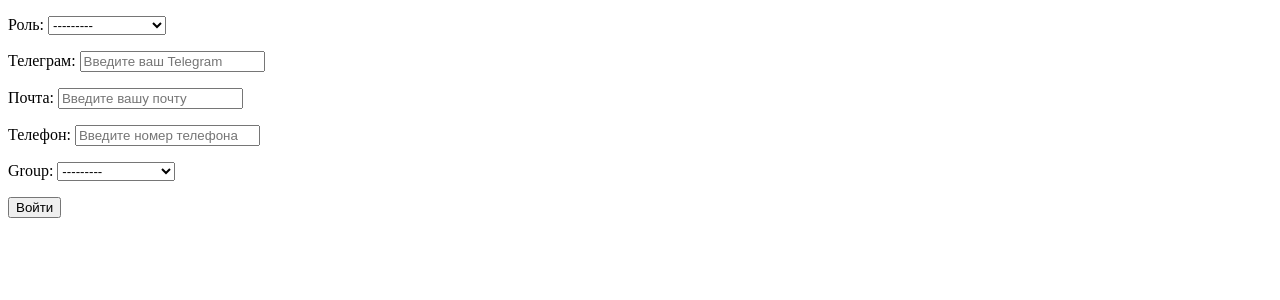
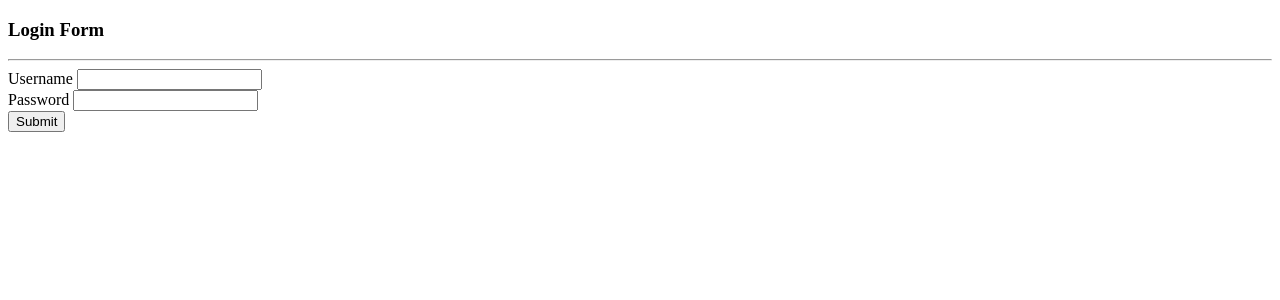
Before and after one commit to Nastik008/projj, a Django app: template users/templates/users/login.html in a window 1280 px wide. Shown: the top 300 px of the page. Run offline with Django 5.2, Linux system fonts and the light colour scheme; the template is opened without the code that fills it: values that come from a table or form of the project are taken from there, others are empty.

Commit message:
login form and other

```diff
--- a/monitoringip/settings.py
+++ b/monitoringip/settings.py
@@ -124,3 +124,6 @@ STATIC_URL = 'static/'
 # https://docs.djangoproject.com/en/5.1/ref/settings/#default-auto-field
 
 DEFAULT_AUTO_FIELD = 'django.db.models.BigAutoField'
+
+LOGIN_URL = '/login/'
+LOGIN_REDIRECT_URL = '/login/'
--- a/users/forms.py
+++ b/users/forms.py
@@ -1,27 +1,31 @@
 from django import forms
-from .models import UserProfile
-from django.contrib.auth.models import Group
-from django.contrib.auth.forms import UserCreationForm
+# from .models import UserProfile
+# from django.contrib.auth.models import Group
+# from django.contrib.auth.forms import UserCreationForm
 
-class UserProfileForm(forms.ModelForm):
-    group = forms.ModelChoiceField(queryset=Group.objects.all(), required=True)
-    class Meta:
-        model = UserProfile
-        fields = [
-            'role',
-            'tg',
-            'email',
-            'phone',
-            # 'stud_group',
-            # 'team',
-            # 'team_role'
-        ]
-        widgets = {
-            'tg': forms.TextInput(attrs={'placeholder': 'Введите ваш Telegram'}),
-            'email': forms.EmailInput(attrs={'placeholder': 'Введите вашу почту'}),
-            'phone': forms.TextInput(attrs={'placeholder': 'Введите номер телефона'}),
-        }
+# class UserProfileForm(forms.ModelForm):
+#     group = forms.ModelChoiceField(queryset=Group.objects.all(), required=True)
+#     class Meta:
+#         model = UserProfile
+#         fields = [
+#             'role',
+#             'tg',
+#             'email',
+#             'phone',
+#             # 'stud_group',
+#             # 'team',
+#             # 'team_role'
+#         ]
+#         widgets = {
+#             'tg': forms.TextInput(attrs={'placeholder': 'Введите ваш Telegram'}),
+#             'email': forms.EmailInput(attrs={'placeholder': 'Введите вашу почту'}),
+#             'phone': forms.TextInput(attrs={'placeholder': 'Введите номер телефона'}),
+#         }
 
-    def __init__(self, *args, **kwargs):
-        super().__init__(*args, **kwargs)
-        #self.fields['role'].queryset = Group.objects.all()
+#     def __init__(self, *args, **kwargs):
+#         super().__init__(*args, **kwargs)
+#         #self.fields['role'].queryset = Group.objects.all()
+
+class LoginForm(forms.Form):
+    username = forms.CharField(max_length=200)
+    password = forms.CharField(max_length=200)
--- a/users/templates/users/login.html
+++ b/users/templates/users/login.html
@@ -1,11 +1,48 @@
 {% extends "users/base.html" %}
-{% block title %} Авторизация {% endblock %}
+<!-- {% block title %} Авторизация {% endblock %} -->
 
 {% block content %}
 
-<form method="post">
-    {% csrf_token %}
-    {{ form.as_p }}
-    <button type="submit">Войти</button>
-</form>
+<div class="container">
+    <div class="row mt-5">
+        <form class="col-md-6 mx-auto mt-5" method="POST" action="{% url 'login' %}">
+            {% csrf_token %}
+            <h3>Login Form</h3>
+            <hr>
+            {% if messages %}
+                {% for message in messages %}
+                    <div class="alert-{{ message.tags }} rounded alert-dismissible text-center my-4 py-2" role="alert">
+
+                    {{message}}
+
+                    </div>
+                {% endfor %}
+            {% endif %}
+
+            <div class="form-group">
+                <label class="form-label">Username</label>
+                <input type="text" class="form-control" name='username'>
+            </div>
+
+            <div class="form-group">
+                <label class="form-label">Password</label>
+                <input type="password" class="form-control" name='password'>
+            </div>
+
+            <button type="submit" class="btn btn-block btn-outline-info">Submit</button>
+
+            <input type="hidden" name="next" value="{{ next }}">
+
+            {% if user.is_authenticated %}
+            <hr>
+            <div class="row mx-1">
+            <a class="btn btn-danger" href="#">Logout</a>
+            <a class="btn btn-danger ml-auto" href="#">Change Password</a>
+            </div>
+            {% endif %}
+
+        </form>
+
+    </div>
+</div>
 {% endblock %}
--- /dev/null
+++ b/users/templates/users/user_profile.html
@@ -0,0 +1,6 @@
+{% extends "users/base.html" %}
+
+{% block content %}
+
+
+{% endblock %}
--- a/users/urls.py
+++ b/users/urls.py
@@ -1,8 +1,9 @@
 from django.urls import path
-from .views import RegisterUser, LoginView
+from .views import RegisterUser, LoginView, ProfileUser
 
 urlpatterns = [
     path('registration/', RegisterUser.as_view(), name='register'),
-    path("login/", LoginView.as_view(), name='login'),
+    path("login/", LoginView, name='login'),
+    path("profile/", ProfileUser.as_view(), name='user_profile'),
 
 ]
```
Also changed, not shown: users/views.py (+25 -4 lines), db.sqlite3.
